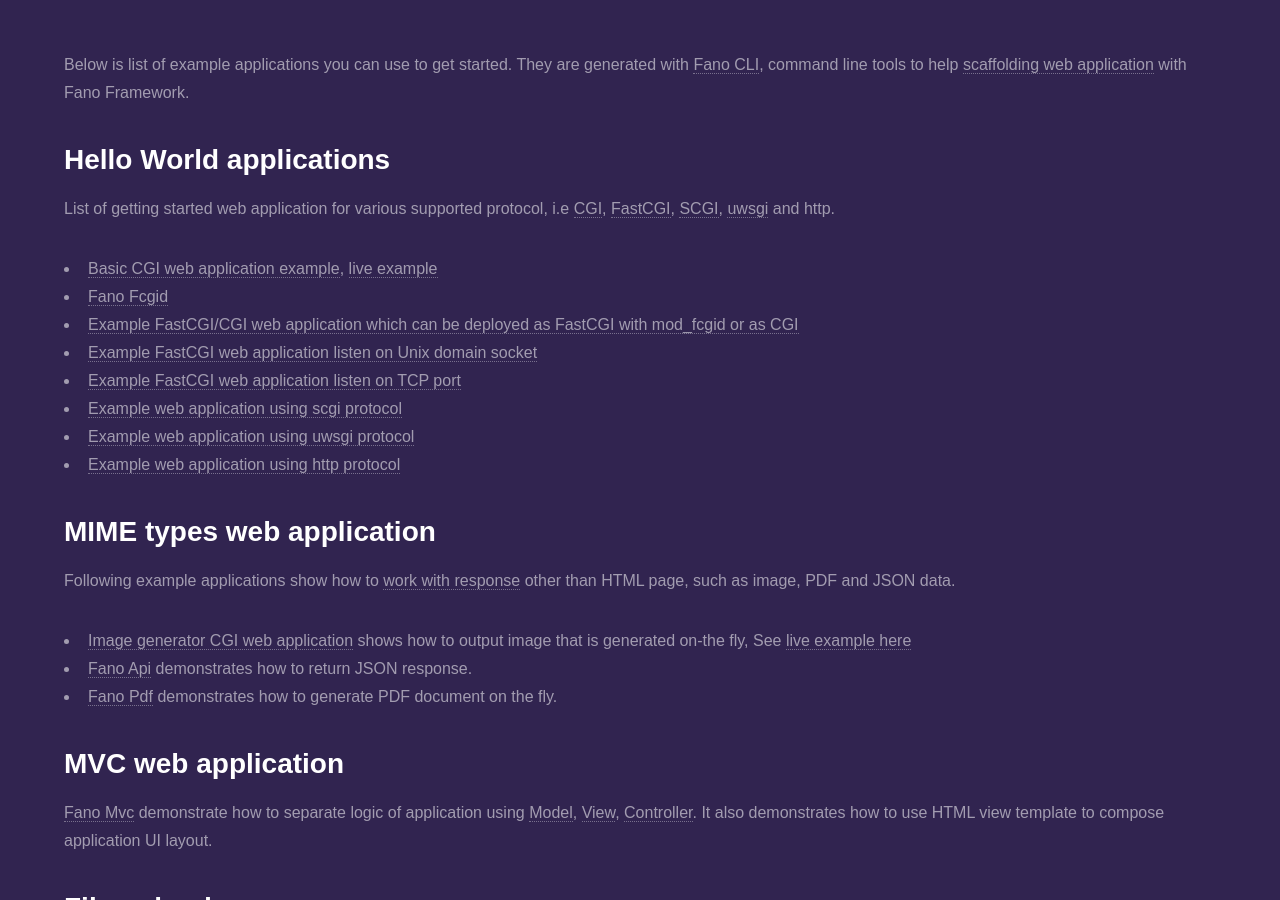
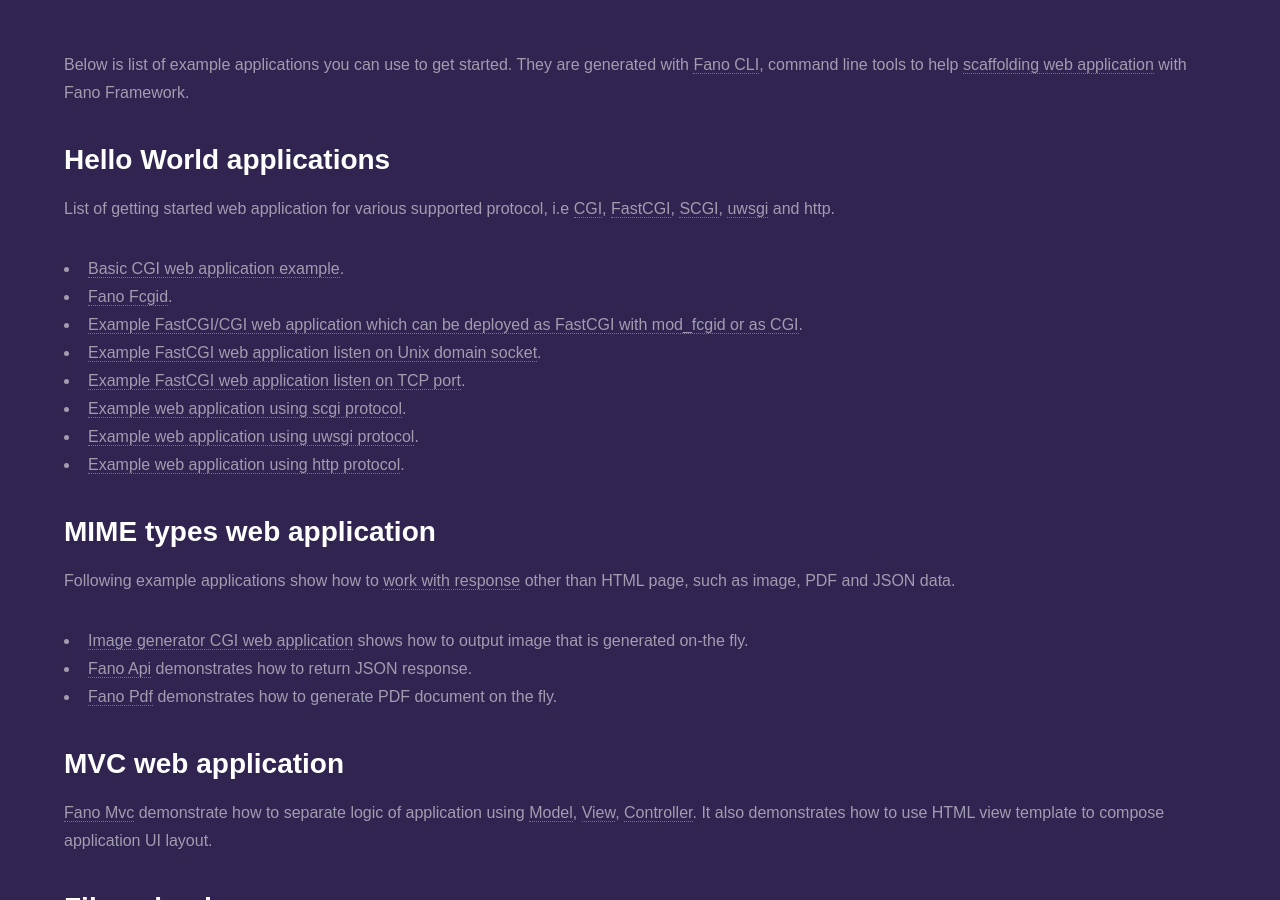
Before and after one commit to fanoframework/fanoframework.github.io, a Jekyll site: the page built from examples/index.md, in a window 1280 px wide and 900 px high, scrolled down 243 px. Built offline with Jekyll 4.4.1, drawn with Linux system fonts in a browser that asks for light colours; our own code applies the rules of GitHub Pages for plain Markdown files.

Commit message:
remove reference to live examples

```diff
--- a/examples/index.md
+++ b/examples/index.md
@@ -12,20 +12,20 @@
 
 List of getting started web application for various supported protocol, i.e [CGI](https://tools.ietf.org/html/rfc3875), [FastCGI](http://www.mit.edu/~yandros/doc/specs/fcgi-spec.html), [SCGI](http://python.ca/scgi/protocol.txt), [uwsgi](https://uwsgi-docs.readthedocs.io/en/latest/Protocol.html) and http.
 
-- [Basic CGI web application example](https://github.com/fanoframework/fano-app), [live example](https://fano.juhara.id/)
-- [Fano Fcgid](https://github.com/fanoframework/fano-fcgid)
-- [Example FastCGI/CGI web application which can be deployed as FastCGI with mod_fcgid or as CGI](https://github.com/fanoframework/fano-cgi-fcgi)
-- [Example FastCGI web application listen on Unix domain socket](https://github.com/fanoframework/fano-fcgi-unix)
-- [Example FastCGI web application listen on TCP port](https://github.com/fanoframework/fano-fastcgi)
-- [Example web application using scgi protocol](https://github.com/fanoframework/fano-scgi)
-- [Example web application using uwsgi protocol](https://github.com/fanoframework/fano-uwsgi)
-- [Example web application using http protocol](https://github.com/fanoframework/fano-http)
+- [Basic CGI web application example](https://github.com/fanoframework/fano-app).
+- [Fano Fcgid](https://github.com/fanoframework/fano-fcgid).
+- [Example FastCGI/CGI web application which can be deployed as FastCGI with mod_fcgid or as CGI](https://github.com/fanoframework/fano-cgi-fcgi).
+- [Example FastCGI web application listen on Unix domain socket](https://github.com/fanoframework/fano-fcgi-unix).
+- [Example FastCGI web application listen on TCP port](https://github.com/fanoframework/fano-fastcgi).
+- [Example web application using scgi protocol](https://github.com/fanoframework/fano-scgi).
+- [Example web application using uwsgi protocol](https://github.com/fanoframework/fano-uwsgi).
+- [Example web application using http protocol](https://github.com/fanoframework/fano-http).
 
 ## MIME types web application
 
 Following example applications show how to [work with response](/working-with-response) other than HTML page, such as image, PDF and JSON data.
 
-- [Image generator CGI web application](https://github.com/fanoframework/fano-app-img) shows how to output image that is generated on-the fly, See [live example here](https://fano-img.juhara.id/)
+- [Image generator CGI web application](https://github.com/fanoframework/fano-app-img) shows how to output image that is generated on-the fly.
 - [Fano Api](https://github.com/fanoframework/fano-api) demonstrates how to return JSON response.
 - [Fano Pdf](https://github.com/fanoframework/fano-pdf) demonstrates how to generate PDF document on the fly.
 
```
